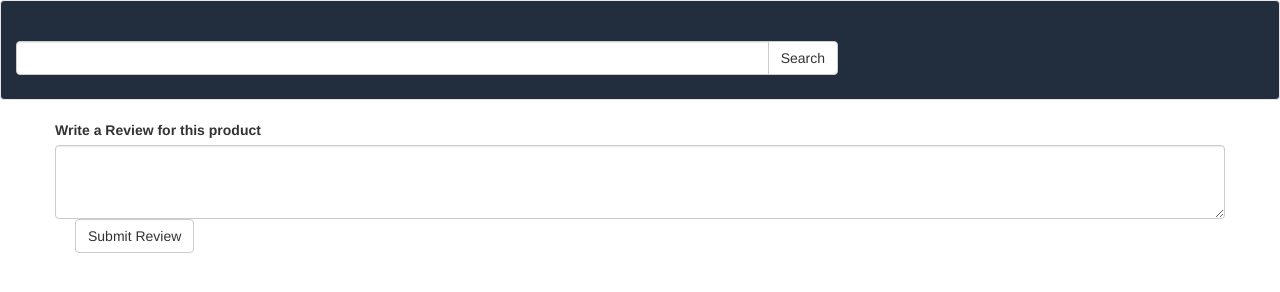
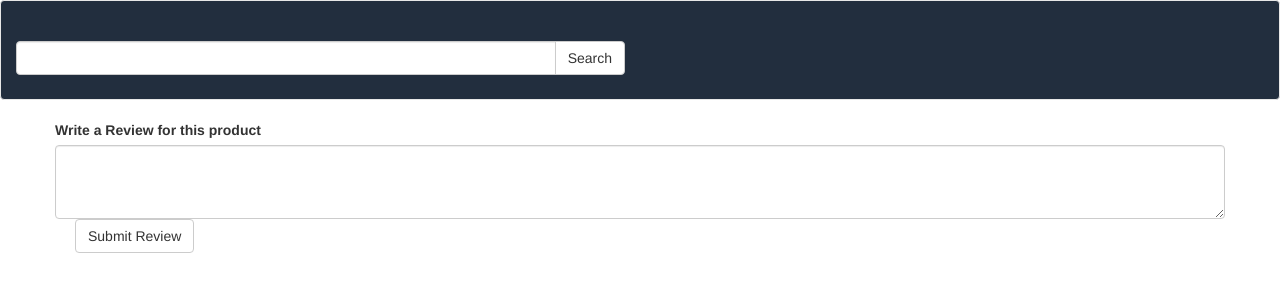
Before and after one commit to douglascrisona/amazon, a plain HTML site: page index.html in a window 1280 px wide. Drawn offline with nearby package versions, Linux system fonts and the light colour scheme.

Commit message:
Updated header styling.

```diff
--- a/index.html
+++ b/index.html
@@ -9,7 +9,8 @@
     <div class="container-fluid">
       <div class="row">
         <nav class="navbar navbar-default" id="nav">
-          <div class="col-lg-8">
+
+          <div class="col-lg-6" id="the-header">
             <div class="input-group" id="search">
               <input type="text" class="form-control" id="term">
               <span class="input-group-btn">
```
